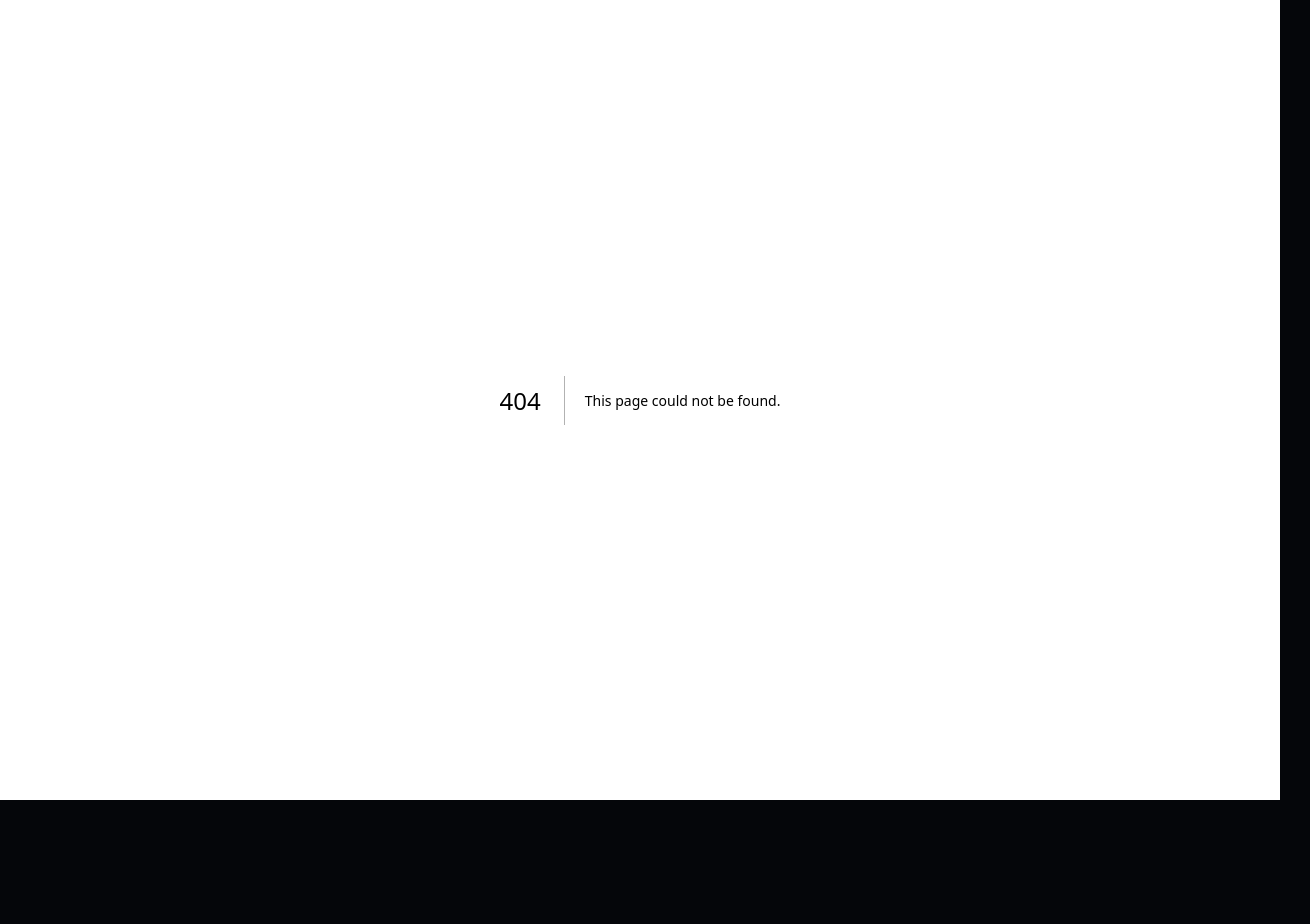
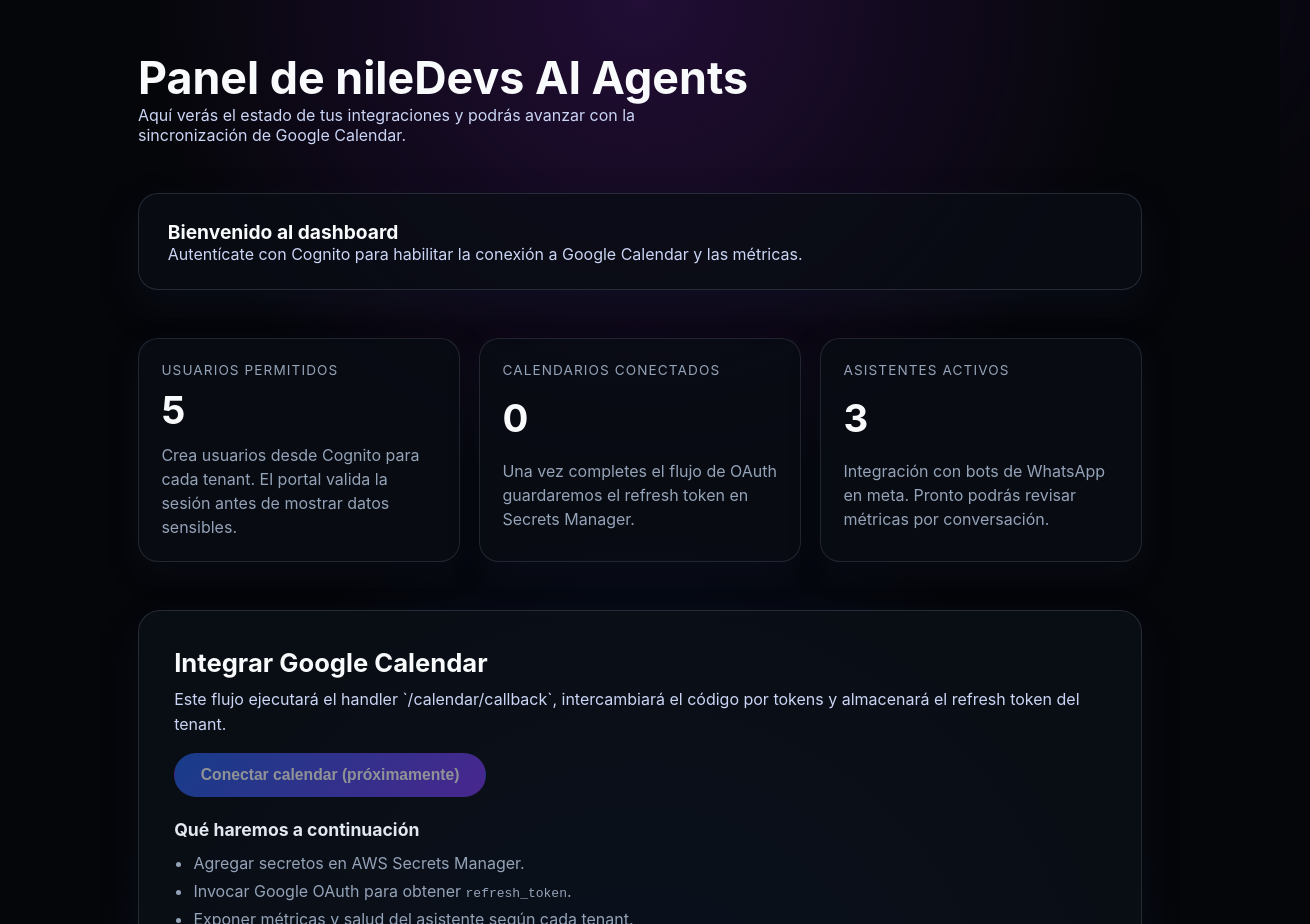
Before and after one commit to Rene31416/Ai-Whatsapp-Agents, a Next.js app in the folder portal-auth/: page /dashboard in a window 1280 px wide. Before the commit this address had no page. Shown: the top 924 px of the page, 1310 px wide, since content can reach past the window. Before the commit the page ends 800 px from the top, so only its background shows below. Built offline with nearby package versions, Linux system fonts and the light colour scheme.

Commit message:
feat: restyle landing and add dashboard placeholder

```diff
--- /dev/null
+++ b/portal-auth/app/dashboard/page.tsx
@@ -0,0 +1,116 @@
+"use client";
+
+import { useMemo } from "react";
+import { useSearchParams } from "next/navigation";
+
+export default function Dashboard() {
+  const searchParams = useSearchParams();
+  const code = searchParams.get("code");
+  const error = searchParams.get("error");
+
+  const statusMessage = useMemo(() => {
+    if (error) {
+      return {
+        tone: "error" as const,
+        title: "Hubo un problema al iniciar sesión",
+        description: `Detalle: ${error}`,
+      };
+    }
+    if (code) {
+      return {
+        tone: "success" as const,
+        title: "Inicio de sesión exitoso",
+        description:
+          "El portal recibió el código de Cognito. El siguiente paso será canjearlo por tokens y guardarlos en Secrets Manager.",
+      };
+    }
+    return {
+      tone: "neutral" as const,
+      title: "Bienvenido al dashboard",
+      description:
+        "Autentícate con Cognito para habilitar la conexión a Google Calendar y las métricas.",
+    };
+  }, [code, error]);
+
+  return (
+    <main className="portal dashboard">
+      <div className="glow glow-top" />
+      <div className="glow glow-bottom" />
+
+      <header className="dashboard__header">
+        <div>
+          <h1>Panel de nileDevs AI Agents</h1>
+          <p>
+            Aquí verás el estado de tus integraciones y podrás avanzar con la
+            sincronización de Google Calendar.
+          </p>
+        </div>
+      </header>
+
+      <section
+        className={`status-alert status-alert--${statusMessage.tone}`}
+        role="status"
+      >
+        <div>
+          <h2>{statusMessage.title}</h2>
+          <p>{statusMessage.description}</p>
+          {code && (
+            <code className="status-alert__code">code={code}</code>
+          )}
+        </div>
+      </section>
+
+      <section className="stat-grid">
+        <article className="stat-card">
+          <span className="stat-card__label">Usuarios permitidos</span>
+          <strong className="stat-card__value">5</strong>
+          <p className="stat-card__hint">
+            Crea usuarios desde Cognito para cada tenant. El portal valida la
+            sesión antes de mostrar datos sensibles.
+          </p>
+        </article>
+        <article className="stat-card">
+          <span className="stat-card__label">Calendarios conectados</span>
+          <strong className="stat-card__value">0</strong>
+          <p className="stat-card__hint">
+            Una vez completes el flujo de OAuth guardaremos el refresh token en
+            Secrets Manager.
+          </p>
+        </article>
+        <article className="stat-card">
+          <span className="stat-card__label">Asistentes activos</span>
+          <strong className="stat-card__value">3</strong>
+          <p className="stat-card__hint">
+            Integración con bots de WhatsApp en meta. Pronto podrás revisar
+            métricas por conversación.
+          </p>
+        </article>
+      </section>
+
+      <section className="integration-panel">
+        <div>
+          <h2>Integrar Google Calendar</h2>
+          <p>
+            Este flujo ejecutará el handler `/calendar/callback`, intercambiará
+            el código por tokens y almacenará el refresh token del tenant.
+          </p>
+          <button className="btn btn-primary" disabled>
+            Conectar calendar (próximamente)
+          </button>
+        </div>
+        <div className="integration-panel__meta">
+          <h3>Qué haremos a continuación</h3>
+          <ul>
+            <li>Agregar secretos en AWS Secrets Manager.</li>
+            <li>
+              Invocar Google OAuth para obtener <code>refresh_token</code>.
+            </li>
+            <li>
+              Exponer métricas y salud del asistente según cada tenant.
+            </li>
+          </ul>
+        </div>
+      </section>
+    </main>
+  );
+}
--- a/portal-auth/app/globals.css
+++ b/portal-auth/app/globals.css
@@ -418,6 +418,148 @@
   min-width: 180px;
 }
 
+.dashboard {
+  gap: clamp(2rem, 4vw, 3rem);
+}
+
+.dashboard__header {
+  display: flex;
+  flex-direction: column;
+  gap: 0.6rem;
+}
+
+.dashboard__header h1 {
+  margin: 0;
+  font-size: clamp(2rem, 3.6vw, 2.8rem);
+}
+
+.dashboard__header p {
+  margin: 0;
+  color: #cbd5f5;
+  max-width: 540px;
+}
+
+.status-alert {
+  position: relative;
+  border-radius: 20px;
+  padding: 1.6rem 1.8rem;
+  border: 1px solid rgba(148, 163, 184, 0.2);
+  background: rgba(10, 14, 21, 0.78);
+  box-shadow: 0 15px 35px rgba(15, 23, 42, 0.38);
+  display: grid;
+  gap: 0.5rem;
+}
+
+.status-alert--success {
+  border-color: rgba(34, 197, 94, 0.35);
+  background: linear-gradient(
+    135deg,
+    rgba(34, 197, 94, 0.18),
+    rgba(15, 23, 42, 0.78)
+  );
+}
+
+.status-alert--error {
+  border-color: rgba(248, 113, 113, 0.45);
+  background: linear-gradient(
+    135deg,
+    rgba(248, 113, 113, 0.18),
+    rgba(15, 23, 42, 0.78)
+  );
+}
+
+.status-alert h2 {
+  margin: 0;
+  font-size: 1.2rem;
+  color: #f8fafc;
+}
+
+.status-alert p {
+  margin: 0;
+  color: #cbd5f5;
+}
+
+.status-alert__code {
+  margin-top: 0.6rem;
+  display: inline-block;
+  padding: 0.35rem 0.7rem;
+  border-radius: 10px;
+  background: rgba(15, 23, 42, 0.8);
+  border: 1px solid rgba(37, 99, 235, 0.35);
+  color: #93c5fd;
+  font-size: 0.85rem;
+}
+
+.stat-grid {
+  display: grid;
+  grid-template-columns: repeat(auto-fit, minmax(220px, 1fr));
+  gap: 1.2rem;
+}
+
+.stat-card {
+  background: rgba(10, 14, 21, 0.78);
+  border: 1px solid rgba(148, 163, 184, 0.18);
+  border-radius: 20px;
+  padding: 1.4rem;
+  display: grid;
+  gap: 0.6rem;
+  box-shadow: 0 10px 30px rgba(15, 23, 42, 0.32);
+}
+
+.stat-card__label {
+  font-size: 0.85rem;
+  letter-spacing: 0.08em;
+  text-transform: uppercase;
+  color: #94a3b8;
+}
+
+.stat-card__value {
+  font-size: clamp(2rem, 4vw, 2.4rem);
+  font-weight: 700;
+  color: #f8fafc;
+}
+
+.stat-card__hint {
+  margin: 0;
+  color: #94a3b8;
+  line-height: 1.5;
+}
+
+.integration-panel {
+  display: grid;
+  gap: 1.4rem;
+  background: rgba(11, 16, 23, 0.84);
+  border-radius: 22px;
+  border: 1px solid rgba(148, 163, 184, 0.2);
+  padding: clamp(1.6rem, 3vw, 2.2rem);
+  box-shadow: 0 18px 38px rgba(15, 23, 42, 0.32);
+}
+
+.integration-panel h2 {
+  margin: 0 0 0.6rem;
+  font-size: 1.6rem;
+}
+
+.integration-panel p {
+  margin: 0 0 1rem;
+  color: #cbd5f5;
+  line-height: 1.55;
+}
+
+.integration-panel__meta h3 {
+  margin: 0 0 0.8rem;
+  font-size: 1.1rem;
+  color: #e2e8f0;
+}
+
+.integration-panel__meta ul {
+  margin: 0;
+  padding-left: 1.2rem;
+  color: #94a3b8;
+  display: grid;
+  gap: 0.5rem;
+}
+
 @media (max-width: 900px) {
   .hero {
     grid-template-columns: 1fr;
```
Also changed, not shown: portal-auth/app/api/auth/callback/cognito/route.ts (+12 -8 lines), portal-auth/app/page.tsx (+50 -63 lines).
